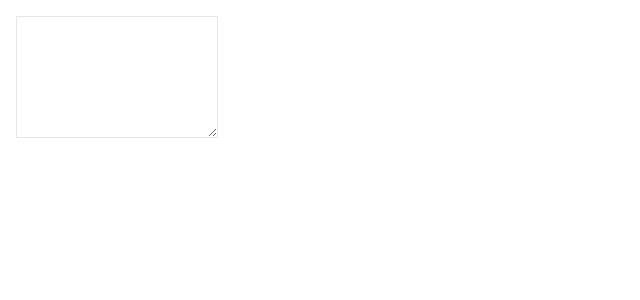
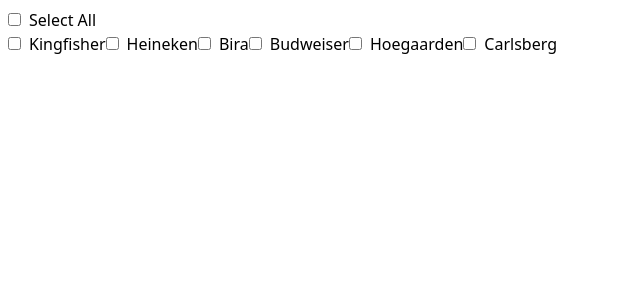
Before and after one commit to bhimanshukalra/algochurn-practice, a React (Vite) app: page / in a window 1280 px wide. Shown: the top 300 px of the page, without its empty margins (0-640 px from the left). Built offline with nearby package versions, Linux system fonts and the light colour scheme.

Commit message:
Chore: added SelectAllCheckboxes solution

```diff
--- a/src/App.tsx
+++ b/src/App.tsx
@@ -16,6 +16,7 @@
 import FeedbackStars from "./solutions/feedback-stars";
 import CountDownTimer from "./solutions/countdown-timer";
 import { InsertTextInDocument } from "./solutions/insert-text-in-document";
+import { SelectAllCheckboxes } from "./solutions/select-all-checkboxes";
 /* eslint-enable @typescript-eslint/no-unused-vars */
 
 function App() {
@@ -35,7 +36,8 @@
       {/* <Polyfills /> */}
       {/* <FeedbackStars /> */}
       {/* <CountDownTimer /> */}
-      <InsertTextInDocument />
+      {/* <InsertTextInDocument /> */}
+      <SelectAllCheckboxes />
     </>
   );
 }
--- /dev/null
+++ b/src/solutions/select-all-checkboxes/data.ts
@@ -0,0 +1,26 @@
+export const list = [
+  {
+    id: 0,
+    name: "Kingfisher",
+  },
+  {
+    id: 1,
+    name: "Heineken",
+  },
+  {
+    id: 2,
+    name: "Bira",
+  },
+  {
+    id: 3,
+    name: "Budweiser",
+  },
+  {
+    id: 4,
+    name: "Hoegaarden",
+  },
+  {
+    id: 5,
+    name: "Carlsberg",
+  },
+];
--- /dev/null
+++ b/src/solutions/select-all-checkboxes/index.tsx
@@ -0,0 +1,74 @@
+import { useState } from "react";
+import { list } from "./data";
+
+type Data = {
+  id: number;
+  name: string;
+  isChecked?: boolean;
+};
+
+export const SelectAllCheckboxes = () => {
+  const [data, setData] = useState<Data[]>(list);
+
+  const onChange = (
+    event: React.ChangeEvent<HTMLInputElement>,
+    index: number
+  ) => {
+    const isChecked = event.target.checked;
+    setData([
+      ...data.slice(0, index),
+      { ...data[index], isChecked },
+      ...data.slice(index + 1),
+    ]);
+  };
+
+  const onChangeSelectAll = (event: React.ChangeEvent<HTMLInputElement>) => {
+    const isChecked = event.target.checked;
+    const updateData = data.map((item) => {
+      return { ...item, isChecked };
+    });
+    setData(updateData);
+  };
+
+  return (
+    <div className="flex flex-col m-2">
+      <CheckBox
+        checked={data.every((item) => item.isChecked)}
+        onChange={onChangeSelectAll}
+        label={"Select All"}
+      />
+      <form>
+        {data.map((item, index) => (
+          <CheckBox
+            key={item.id}
+            checked={item?.isChecked}
+            onChange={(event) => onChange(event, index)}
+            label={item.name}
+          />
+        ))}
+      </form>
+    </div>
+  );
+};
+
+type CheckBoxProps = {
+  checked?: boolean;
+  onChange: (event: React.ChangeEvent<HTMLInputElement>) => void;
+  label: string;
+};
+
+function CheckBox({ checked, onChange, label }: CheckBoxProps) {
+  return (
+    <>
+      <label>
+        <input
+          type="checkbox"
+          onChange={onChange}
+          className="me-2"
+          checked={checked ?? false}
+        />
+        {label}
+      </label>
+    </>
+  );
+}
```
